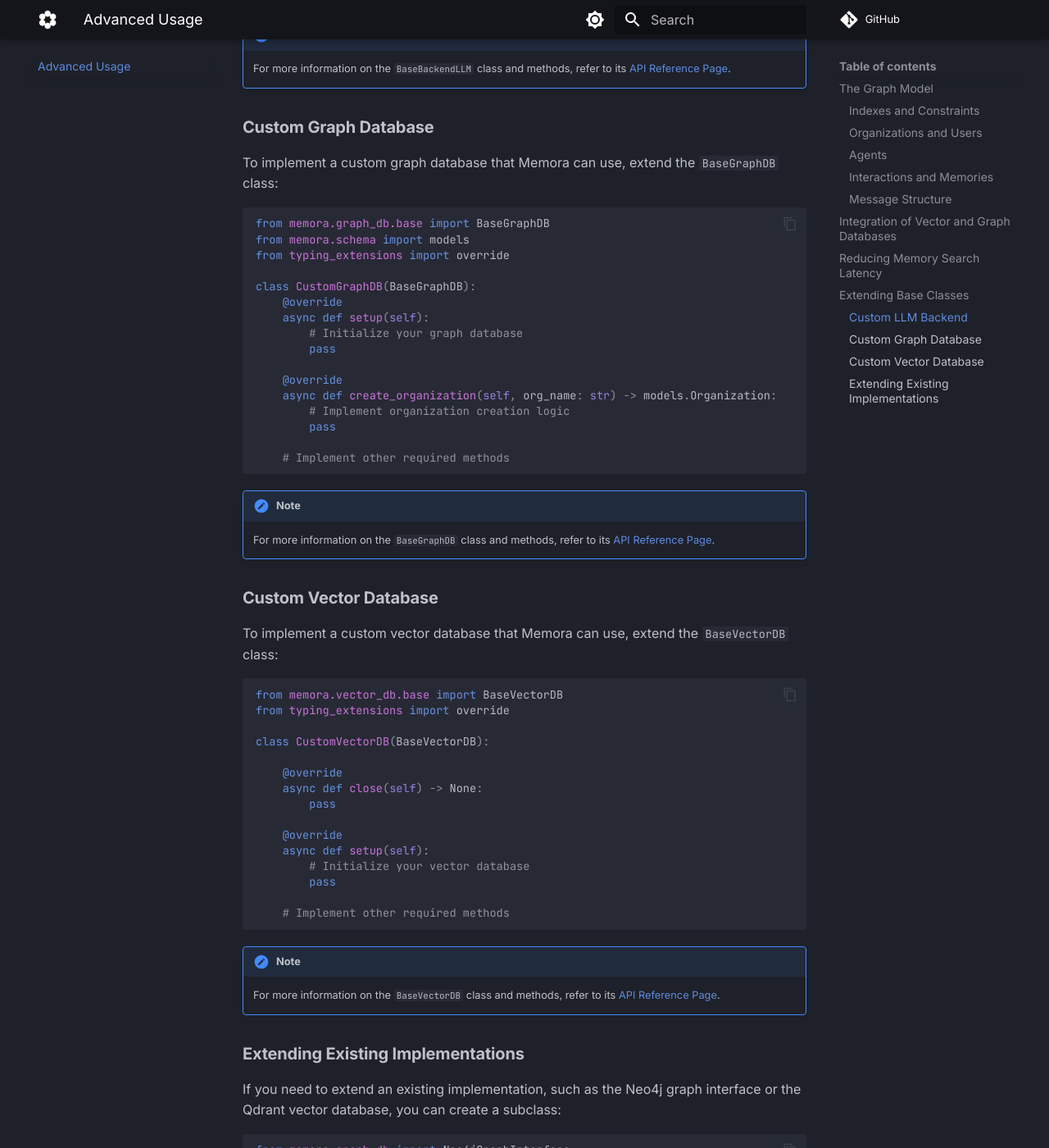
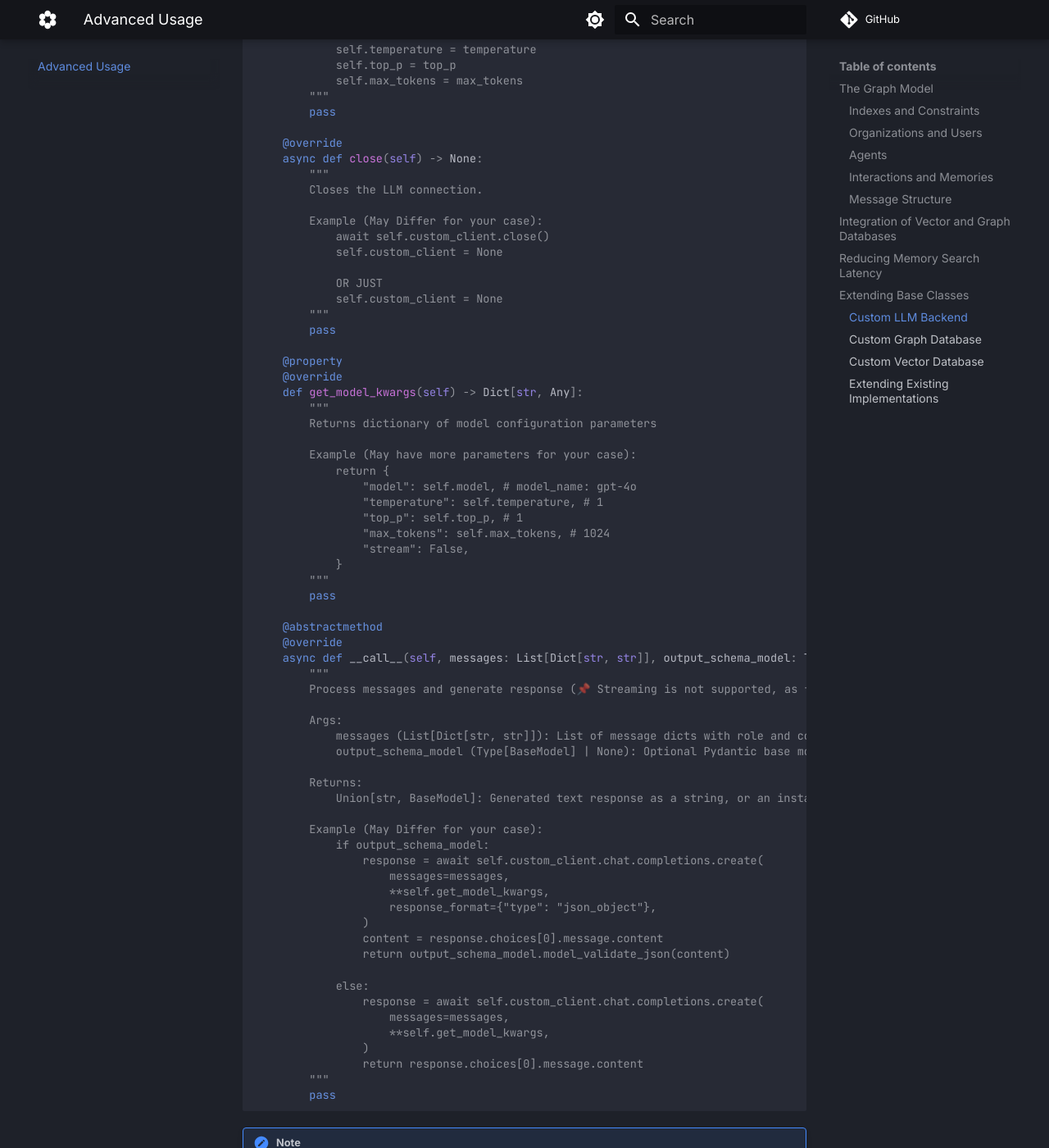
Before and after one commit to themacexpert/memora, an MkDocs documentation site: the page built from docs/advanced_usage.md, in a window 1280 px wide and 1400 px high, scrolled down 5569 px. Shown: the whole window at 82% size. Built offline with MkDocs 1.6.1 and Material for MkDocs 9.7.7, drawn with Linux system fonts in a browser that asks for light colours; comment, search, counter and statistics services are not loaded; some of the changed text lies outside the part shown.

Commit message:
updated docs for custom backend llm

````diff
--- a/docs/advanced_usage.md
+++ b/docs/advanced_usage.md
@@ -171,24 +171,95 @@
 ```python
 from memora.llm_backends.base import BaseBackendLLM
 from typing_extensions import override
-from typing import *
+from pydantic import BaseModel
+from typing import Any, Dict, List, Type, Union
 
 class CustomBackendLLM(BaseBackendLLM):
+
+    def __init__(
+        self,
+        model: str,
+        temperature: float = 1,
+        top_p: float = 1,
+        max_tokens: int = 1024,
+        # Any more arguments you want to add.
+        *args,
+        **kwargs
+    ):
+        """
+        Initialize the CustomBackendLLM class with specific parameters.
+
+        Example (May Differ for your case):
+            self.custom_client = AsyncCustomClient(...)
+
+            self.model = model
+            self.temperature = temperature
+            self.top_p = top_p
+            self.max_tokens = max_tokens
+        """
+        pass
+
     @override
     async def close(self) -> None:
-        # Implement your LLM logic here
+        """
+        Closes the LLM connection.
+
+        Example (May Differ for your case):
+            await self.custom_client.close()
+            self.custom_client = None
+
+            OR JUST
+            self.custom_client = None
+        """
         pass
 
     @property
     @override
     def get_model_kwargs(self) -> Dict[str, Any]:
-        # Implement your LLM logic here
+        """
+        Returns dictionary of model configuration parameters
+
+        Example (May have more parameters for your case):
+            return {
+                "model": self.model, # model_name: gpt-4o
+                "temperature": self.temperature, # 1
+                "top_p": self.top_p, # 1
+                "max_tokens": self.max_tokens, # 1024
+                "stream": False,
+            }
+        """
         pass
 
     @abstractmethod
     @override
     async def __call__(self, messages: List[Dict[str, str]], output_schema_model: Type[BaseModel] | None = None) -> Union[str, BaseModel]:
-        # Implement your LLM logic here
+        """
+        Process messages and generate response (📌 Streaming is not supported, as full response is required at once)
+
+        Args:
+            messages (List[Dict[str, str]]): List of message dicts with role and content e.g [{"role": "user", "content": "Hello!"}, ...]
+            output_schema_model (Type[BaseModel] | None): Optional Pydantic base model for structured output (📌 Ensure your model provider supports this for the chosen model)
+
+        Returns:
+            Union[str, BaseModel]: Generated text response as a string, or an instance of the output schema model if specified
+
+        Example (May Differ for your case):
+            if output_schema_model:
+                response = await self.custom_client.chat.completions.create(
+                    messages=messages,
+                    **self.get_model_kwargs,
+                    response_format={"type": "json_object"},
+                )
+                content = response.choices[0].message.content
+                return output_schema_model.model_validate_json(content)
+
+            else:
+                response = await self.custom_client.chat.completions.create(
+                    messages=messages,
+                    **self.get_model_kwargs,
+                )
+                return response.choices[0].message.content
+        """
         pass
 ```
 !!! note
````
Also changed, not shown: 1 other file.
